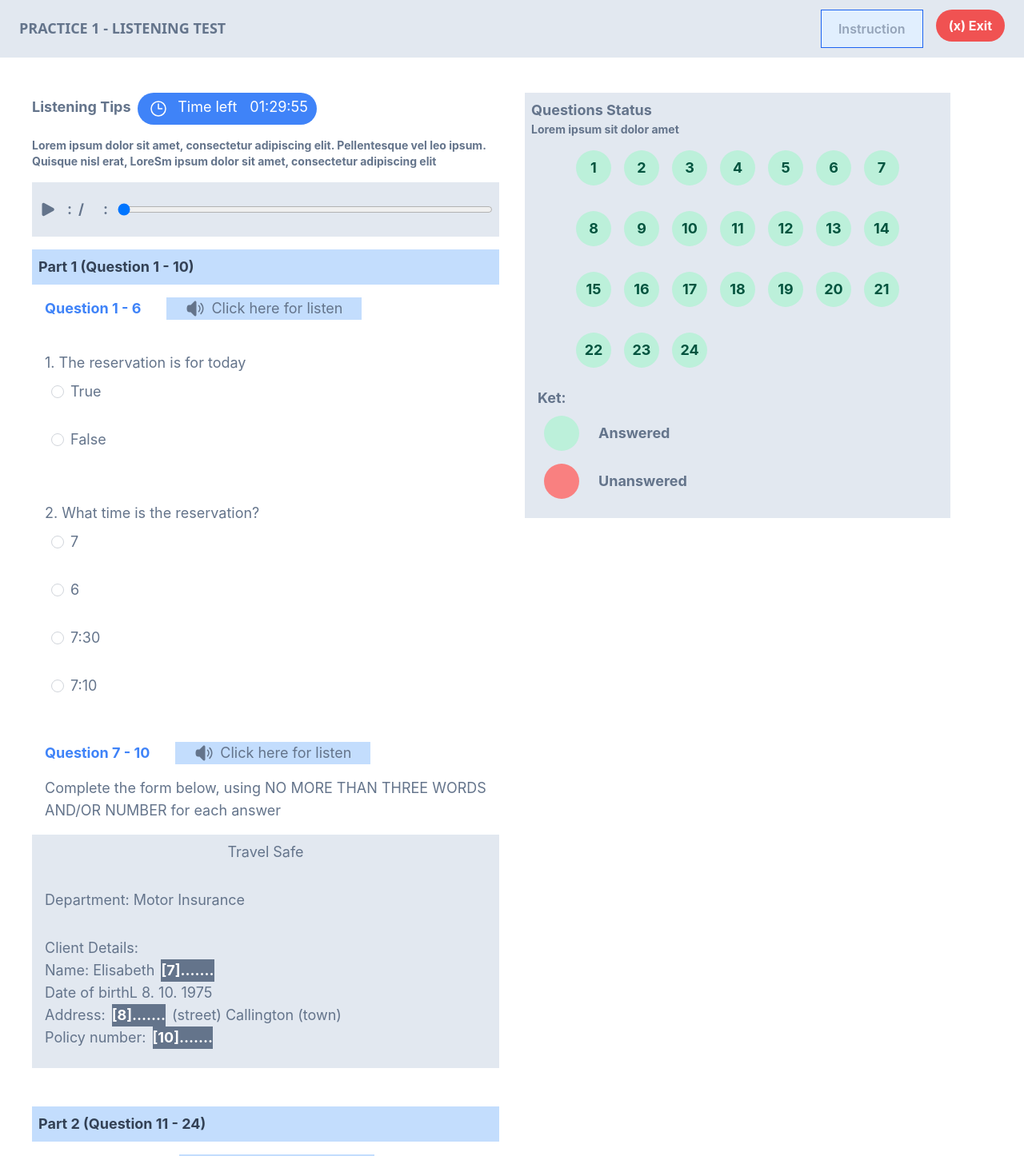
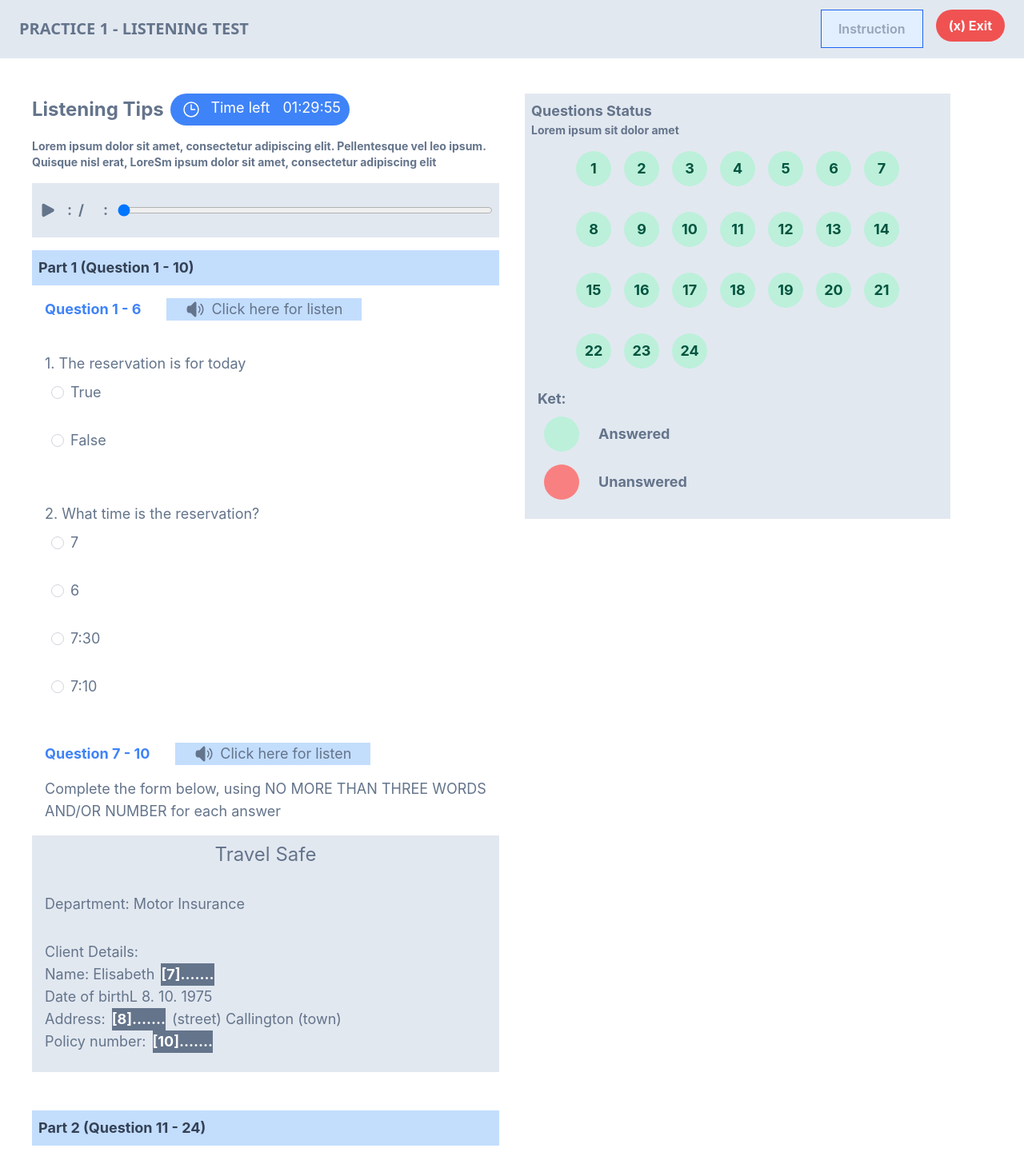
Before and after one commit to salsabilaathika-97/challenge-kobi, a React (Create React App) app: page / in a window 1280 px wide. Shown: the top 1446 px of the page at 80% size. Built offline with nearby package versions, Linux system fonts and the light colour scheme; no server answers.

Commit message:
change font size

```diff
--- a/src/components/Navbar/Navbar.js
+++ b/src/components/Navbar/Navbar.js
@@ -9,7 +9,7 @@ const Navbar = () => {
                 <div className="container px-4 mx-auto flex flex-wrap items-center justify-between">
                     <div className="w-full relative flex justify-between lg:w-auto lg:static lg:block lg:justify-start">
                         <a
-                            className="text-lg font-bold font-sans leading-relaxed inline-block mr-4 py-2 whitespace-nowrap uppercase text-slate-500"
+                            className="text-xl font-bold font-sans leading-relaxed inline-block mr-4 py-2 whitespace-nowrap uppercase text-slate-500"
                             href="#pablo"
                         >
                             Practice 1 - Listening Test
--- a/src/components/QuestionPartTwo/QuestionPartTwo.js
+++ b/src/components/QuestionPartTwo/QuestionPartTwo.js
@@ -13,7 +13,7 @@ const QuestionPartTwo = () => {
             </div>
             <p class="font-normal text-lg mb-4 px-4">Complete the form below, using NO MORE THAN THREE WORDS AND/OR NUMBER for each answer</p>
             <div class="grid grid-cols-1 bg-slate-200 h-max font-normal p-2">
-                <p class="text-center">Travel Safe</p>
+                <p class="text-center text-2xl">Travel Safe</p>
                 <p class="mt-8 ml-2">Department: Motor Insurance</p>
                 <div class="ml-2 mb-4">
                     <p class="text-lg mt-8">Client Details: </p>
--- a/src/pages/Dashboard.js
+++ b/src/pages/Dashboard.js
@@ -16,7 +16,7 @@ const Dashboard = () => {
                 <div class="grid grid-cols-2 gap-8 my-8 mx-10">
                     <div class="text-lg text-slate-500 font-bold">
                         <div class="flex flex-row mb-4">
-                            <div class = "py-1">
+                            <div class = "py-1 text-2xl">
                                 Listening Tips
                             </div>
                             <div class="mx-2 w-56 text-center font-normal bg-blue-500 rounded-full text-white">
```
